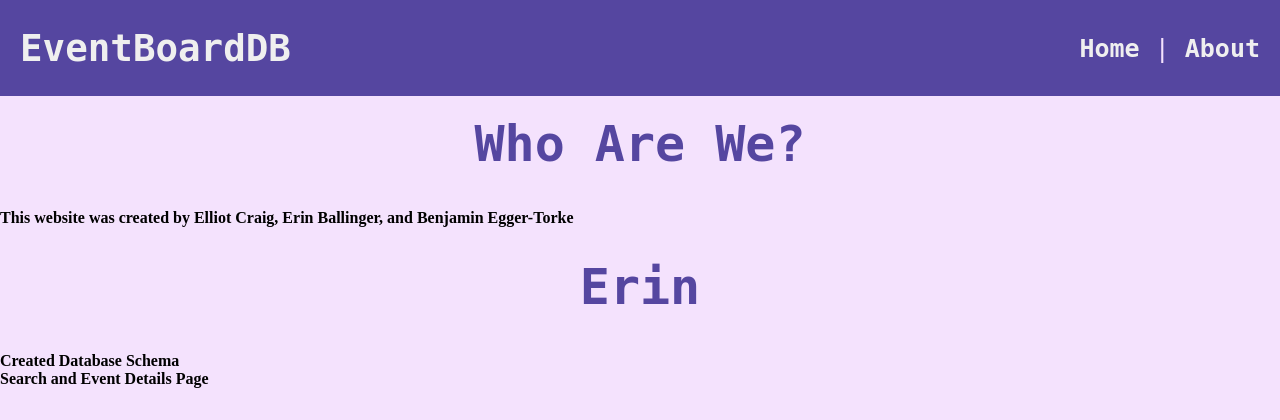
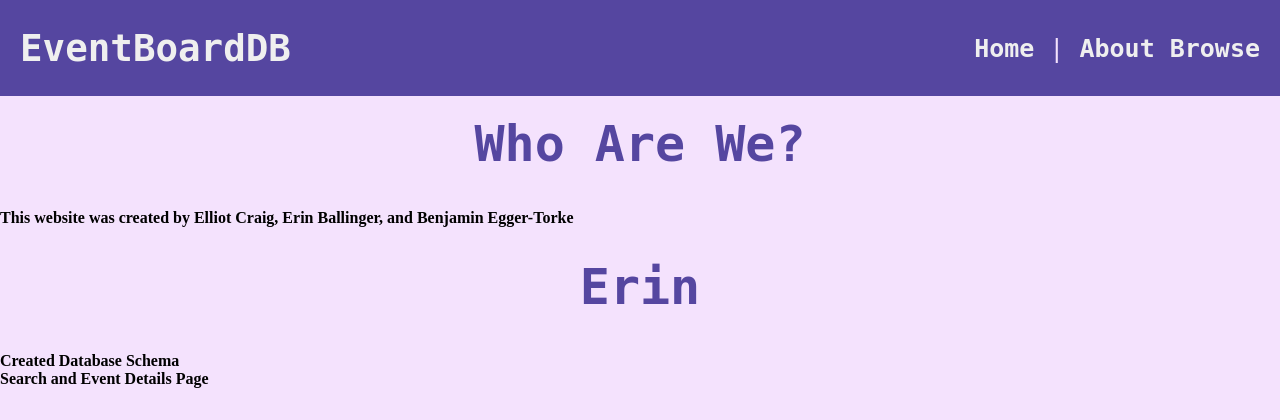
Before and after one commit to erballin/I210-eventboarddb, a PHP site: page /about.php in a window 1280 px wide. Shown: the top 420 px of the page. Run offline with PHP 8.4, Linux system fonts and the light colour scheme.

Commit message:
Update header.php

```diff
--- a/includes/header.php
+++ b/includes/header.php
@@ -11,5 +11,6 @@
             <div class="links">
                 <a href="index.php">Home</a> |
                 <a href="about.php">About</a>
+                <a href="browse.php">Browse</a>
             </div>
         </nav>
```
